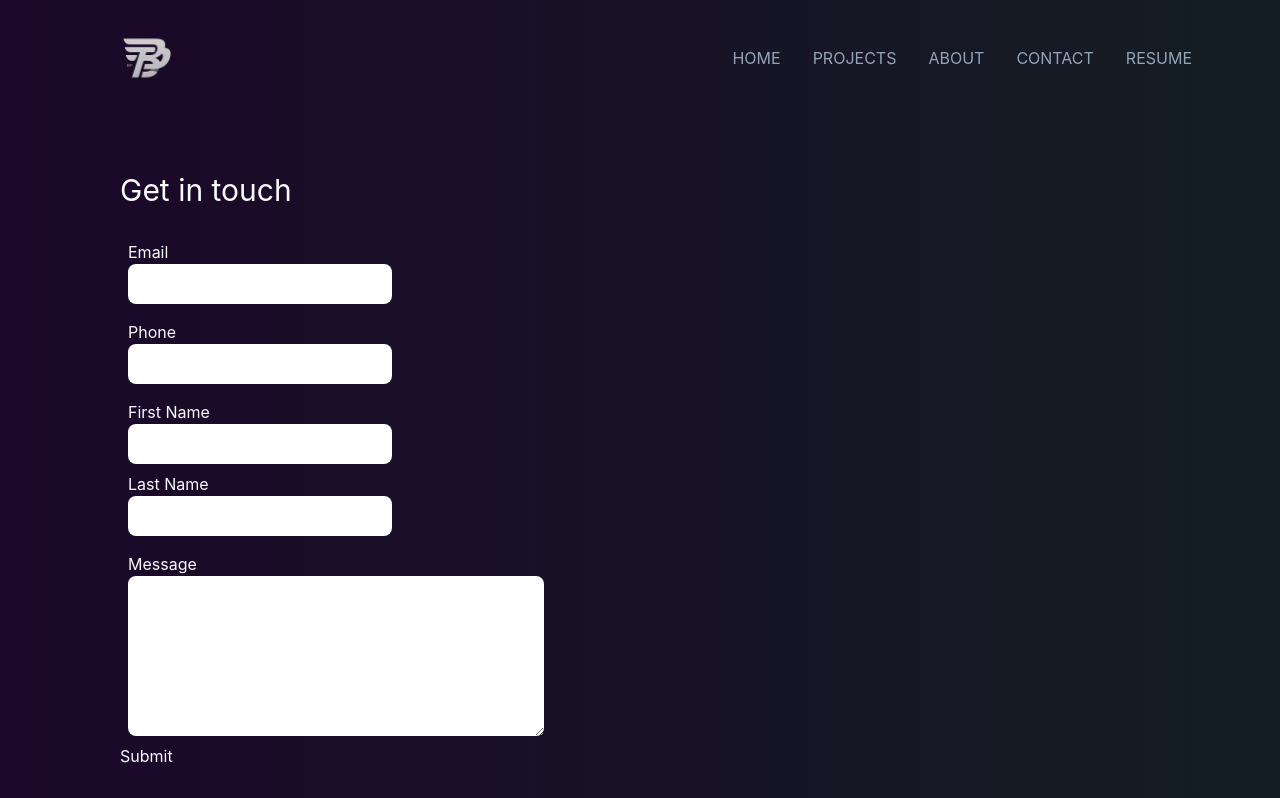
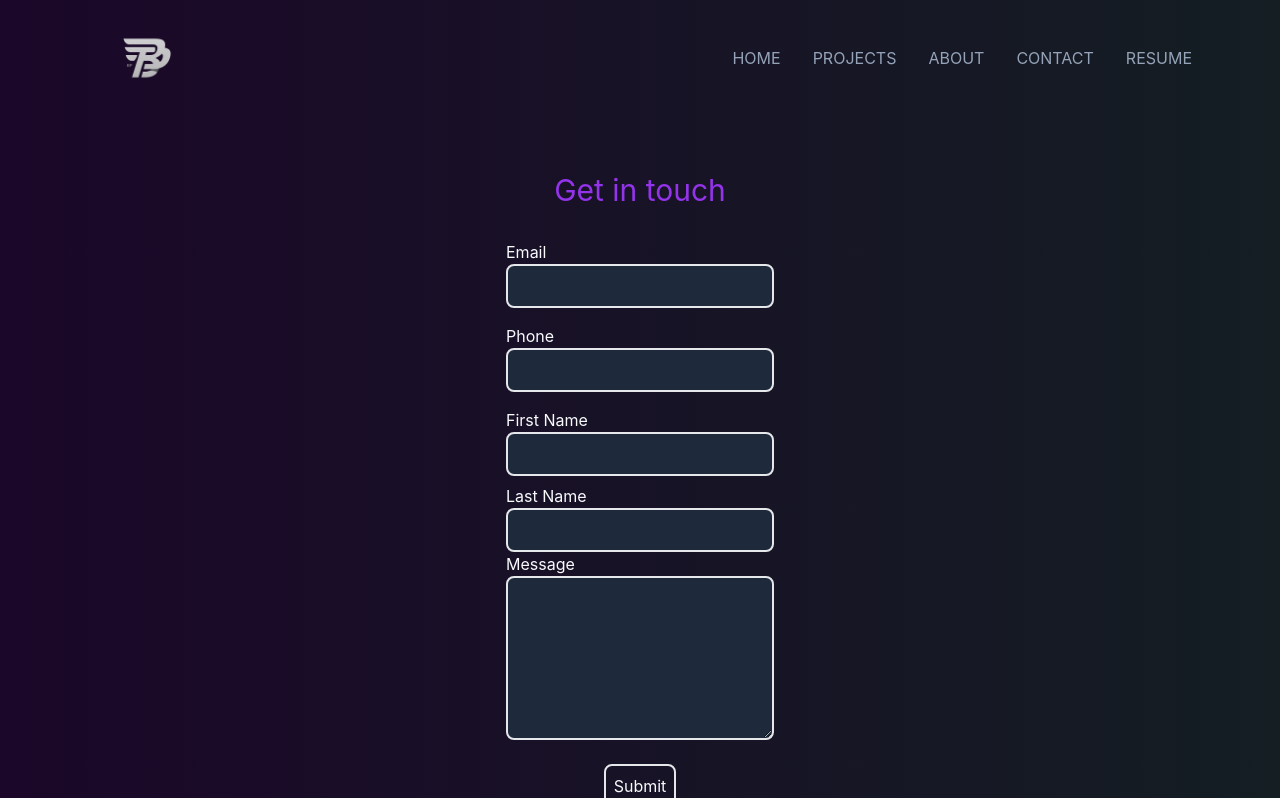
Before and after one commit to bharat2002/Portfolio, a Next.js app: page /contact in a window 1280 px wide. Shown: the top 798 px of the page. Built offline with nearby package versions, Linux system fonts and the light colour scheme.

Commit message:
changesincontact

```diff
--- a/app/contact/page.js
+++ b/app/contact/page.js
@@ -2,12 +2,13 @@ import React from 'react';
 
 export default function Home() {
   return (
-    <form className="container h-auto w-1/2 m-14 flex flex-col text-slate-50 justify-between items-start">
-      <h1 className='text-3xl text-center pb-6 text-slate-50'>Get in touch</h1>
+    <div>
+    <form className=" h-screen m-14 flex flex-col text-slate-50 justify-start items-center">
+      <h1 className='text-3xl text-center pb-6 text-purple-600'>Get in touch</h1>
       <div className="flex flex-col justify-center p-2 ">
         <label htmlFor="frm-email">Email</label>
         <input
-         className='p-2 rounded-lg text-slate-90'
+         className='p-2 rounded-lg bg-slate-800 border-2 text-slate-50'
           id="frm-email"
           type="email"
           name="email"
@@ -18,9 +19,9 @@ export default function Home() {
       <div className="flex flex-col p-2">
         <label htmlFor="frm-phone">Phone</label>
         <input
-         className='p-2 rounded-lg'
+         className='p-2 rounded-lg bg-slate-800 border-2'
           id="frm-phone"
-          type="text"
+          type="tel"
           name="phone"
           autoComplete="tel"
           required
@@ -30,7 +31,7 @@ export default function Home() {
         <div className='flex flex-col'>
           <label htmlFor="frm-first">First Name</label>
           <input
-           className='p-2 rounded-lg'
+           className='p-2 rounded-lg bg-slate-800 border-2 '
             id="frm-first"
             type="text"
             name="first"
@@ -41,7 +42,7 @@ export default function Home() {
         <div className='flex flex-col pt-2'>
           <label htmlFor="frm-last">Last Name</label>
           <input
-          className='p-2 rounded-lg'
+          className='p-2 rounded-lg bg-slate-800 border-2 text-slate-50'
             id="frm-last"
             type="text"
             name="last"
@@ -49,14 +50,16 @@ export default function Home() {
             required
           />
         </div>
+        <div className="flex flex-col justify-center items-start">
+        <label htmlFor="frm-message">Message</label>
+        <textarea  className=' w-full bg-slate-800 border-2 text-slate-50 p-2 rounded-lg' id="frm-message" rows="6" name="message"></textarea>
       </div>
-      <div className=" w-3/4 flex flex-col p-2">
-        <label htmlFor="frm-message">Message</label>
-        <textarea  className=' w-full p-2 rounded-lg' id="frm-message" rows="6" name="message"></textarea>
       </div>
-      <div className="flex flex-col justify-center items-center">
-        <button type="submit">Submit</button>
+
+      <div className="flex w-full mt-4 justify-center items-center">
+        <button className='border-2 hover:bg-purple-600  p-2 rounded-lg text-slate-50' type="submit">Submit</button>
       </div>
     </form>
+    </div>
   );
 }
```
